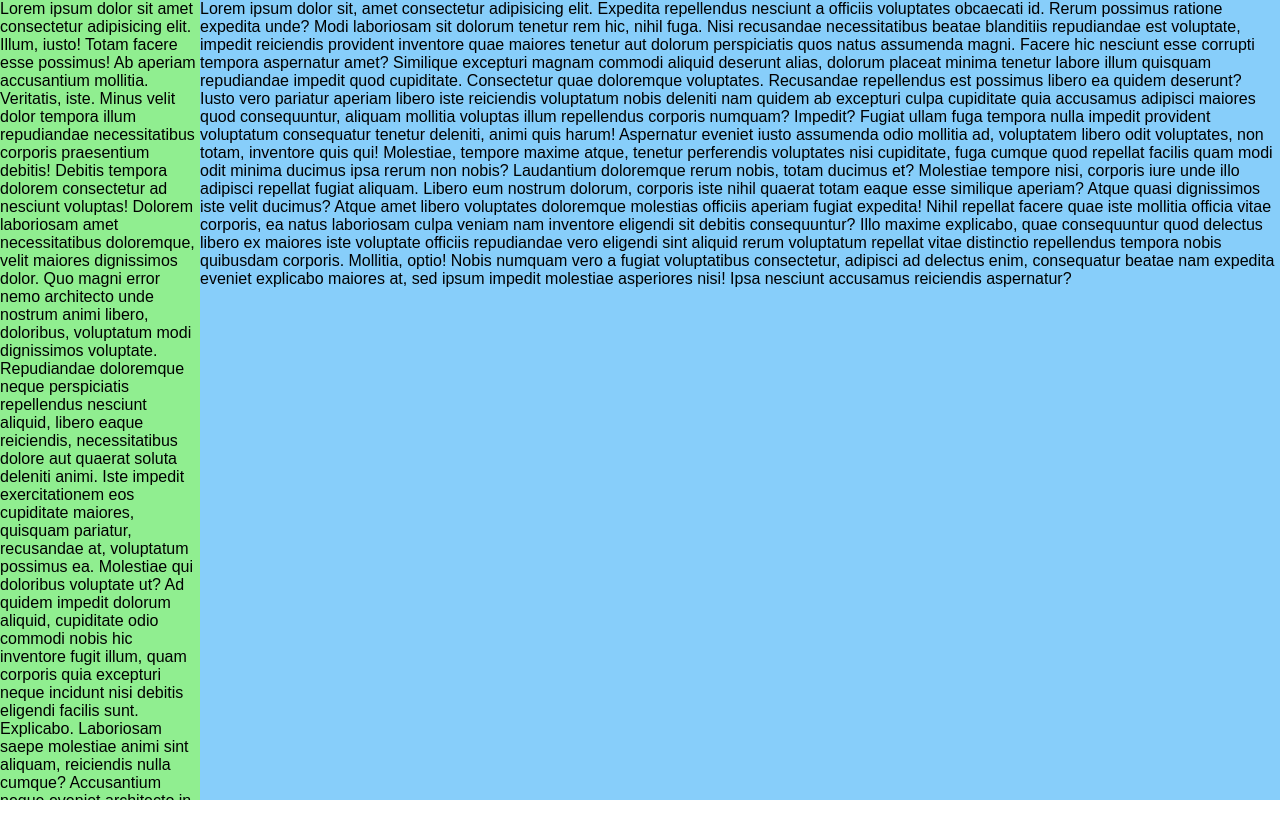
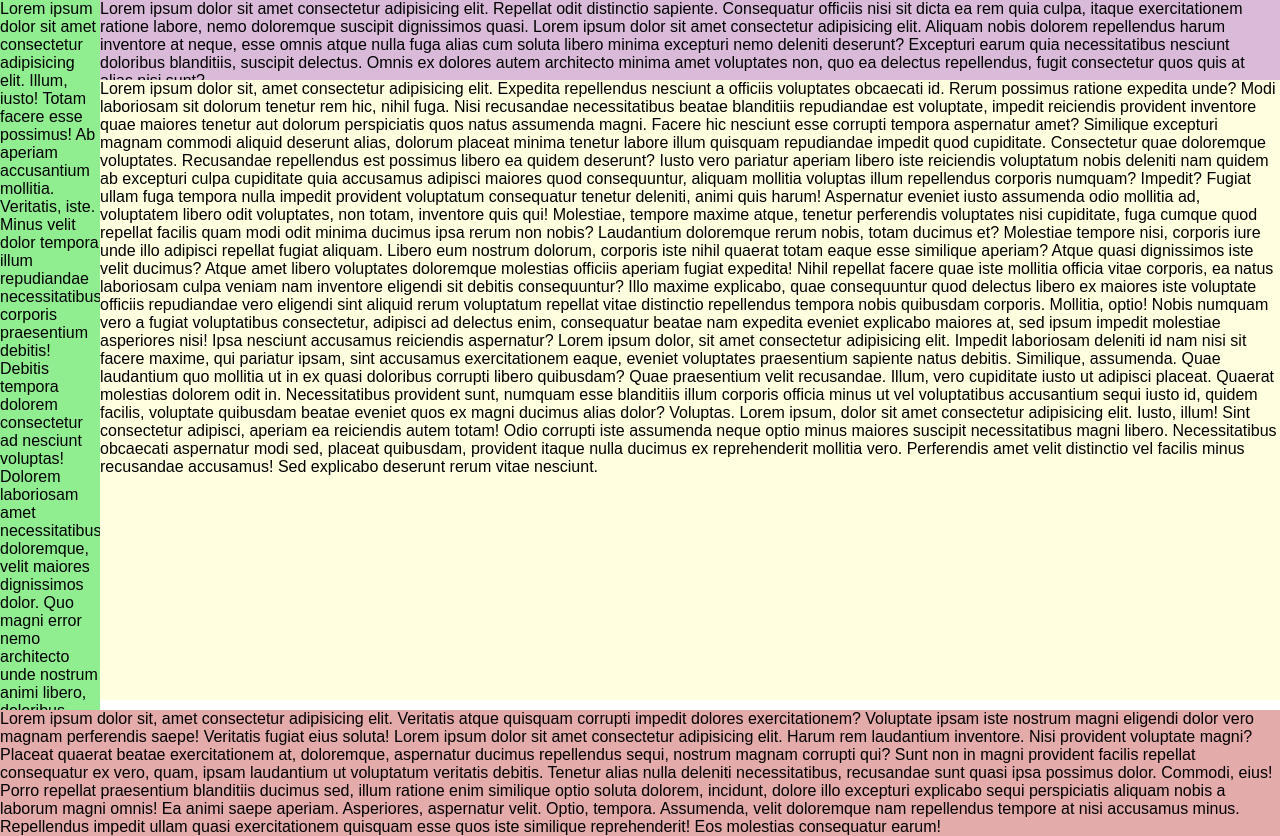
Before and after one commit to midory-rojas/html-css-spotifyweb, a plain HTML site: page inde.html in a window 1280 px wide. Before the commit the page ends 800 px from the top, so only its background shows below. Drawn offline with Linux system fonts and the light colour scheme.

Commit message:
feat:layout

```diff
--- a/css/style.css
+++ b/css/style.css
@@ -7,24 +7,35 @@
 
 .wrapper {
     width:100%;
-    height:100vh;
+    height:calc(100vh - 90px);
     display:flex;
-
-/* debug */
-    background-color: rgb(192, 170, 202);
 }
 body {
     font-family: sans-serif;
 }
-
+/* sidebar */
 .sidebar {
     background-color:lightgreen;
-    width:200px;
+    width:100px;
     flex-shrink: 0;
     overflow-y:auto;
 }
+/* content */
 .content {
-    background-color: lightskyblue;
-    width:calc(100% - 200px);
+    width:calc(100% - 100px);
+}
+header {
+    background-color: rgb(217, 187, 217);
+    height:80px;
+    overflow-x: auto;
+}
+
+main {
+    height: calc(100vh - 180px);
     overflow-y:auto;
+    background-color: lightyellow;
 }
+/* footer */
+.footer {
+    background-color: rgb(228, 171, 171);
+}
--- a/inde.html
+++ b/inde.html
@@ -9,16 +9,24 @@
 <body>
     <div class="wrapper">
        <!--Sidebar-->
-       <div class="sidebar">
+
+       <section class="sidebar">
             Lorem ipsum dolor sit amet consectetur adipisicing elit. Illum, iusto! Totam facere esse possimus! Ab aperiam accusantium mollitia. Veritatis, iste. Minus velit dolor tempora illum repudiandae necessitatibus corporis praesentium debitis!
             Debitis tempora dolorem consectetur ad nesciunt voluptas! Dolorem laboriosam amet necessitatibus doloremque, velit maiores dignissimos dolor. Quo magni error nemo architecto unde nostrum animi libero, doloribus, voluptatum modi dignissimos voluptate.
             Repudiandae doloremque neque perspiciatis repellendus nesciunt aliquid, libero eaque reiciendis, necessitatibus dolore aut quaerat soluta deleniti animi. Iste impedit exercitationem eos cupiditate maiores, quisquam pariatur, recusandae at, voluptatum possimus ea.
             Molestiae qui doloribus voluptate ut? Ad quidem impedit dolorum aliquid, cupiditate odio commodi nobis hic inventore fugit illum, quam corporis quia excepturi neque incidunt nisi debitis eligendi facilis sunt. Explicabo.
             Laboriosam saepe molestiae animi sint aliquam, reiciendis nulla cumque? Accusantium neque eveniet architecto in rem omnis quaerat blanditiis. Blanditiis non pariatur exercitationem repudiandae iure autem quam dolor corporis laborum repellendus.
             Neque velit, vel rerum quod fuga quis? Deleniti amet perspiciatis, deserunt sunt ullam quis minus dolore molestias maxime, quasi vitae vel assumenda facilis aliquid sed ab! Hic cum at corrupti.
-       </div>
+       </section>
        <!--Content-->
-       <mian class="content">
+
+       <section class="content">
+        <header>
+            Lorem ipsum dolor sit amet consectetur adipisicing elit. Repellat odit distinctio sapiente. Consequatur officiis nisi sit dicta ea rem quia culpa, itaque exercitationem ratione labore, nemo doloremque suscipit dignissimos quasi.
+            Lorem ipsum dolor sit amet consectetur adipisicing elit. Aliquam nobis dolorem repellendus harum inventore at neque, esse omnis atque nulla fuga alias cum soluta libero minima excepturi nemo deleniti deserunt?
+            Excepturi earum quia necessitatibus nesciunt doloribus blanditiis, suscipit delectus. Omnis ex dolores autem architecto minima amet voluptates non, quo ea delectus repellendus, fugit consectetur quos quis at alias nisi sunt?
+        </header>
+        <main>
             Lorem ipsum dolor sit, amet consectetur adipisicing elit. Expedita repellendus nesciunt a officiis voluptates obcaecati id. Rerum possimus ratione expedita unde? Modi laboriosam sit dolorum tenetur rem hic, nihil fuga.
             Nisi recusandae necessitatibus beatae blanditiis repudiandae est voluptate, impedit reiciendis provident inventore quae maiores tenetur aut dolorum perspiciatis quos natus assumenda magni. Facere hic nesciunt esse corrupti tempora aspernatur amet?
             Similique excepturi magnam commodi aliquid deserunt alias, dolorum placeat minima tenetur labore illum quisquam repudiandae impedit quod cupiditate. Consectetur quae doloremque voluptates. Recusandae repellendus est possimus libero ea quidem deserunt?
@@ -29,7 +37,24 @@
             Atque amet libero voluptates doloremque molestias officiis aperiam fugiat expedita! Nihil repellat facere quae iste mollitia officia vitae corporis, ea natus laboriosam culpa veniam nam inventore eligendi sit debitis consequuntur?
             Illo maxime explicabo, quae consequuntur quod delectus libero ex maiores iste voluptate officiis repudiandae vero eligendi sint aliquid rerum voluptatum repellat vitae distinctio repellendus tempora nobis quibusdam corporis. Mollitia, optio!
             Nobis numquam vero a fugiat voluptatibus consectetur, adipisci ad delectus enim, consequatur beatae nam expedita eveniet explicabo maiores at, sed ipsum impedit molestiae asperiores nisi! Ipsa nesciunt accusamus reiciendis aspernatur?
-       </mian>
+            Lorem ipsum dolor, sit amet consectetur adipisicing elit. Impedit laboriosam deleniti id nam nisi sit facere maxime, qui pariatur ipsam, sint accusamus exercitationem eaque, eveniet voluptates praesentium sapiente natus debitis.
+            Similique, assumenda. Quae laudantium quo mollitia ut in ex quasi doloribus corrupti libero quibusdam? Quae praesentium velit recusandae. Illum, vero cupiditate iusto ut adipisci placeat. Quaerat molestias dolorem odit in.
+            Necessitatibus provident sunt, numquam esse blanditiis illum corporis officia minus ut vel voluptatibus accusantium sequi iusto id, quidem facilis, voluptate quibusdam beatae eveniet quos ex magni ducimus alias dolor? Voluptas.
+            Lorem ipsum, dolor sit amet consectetur adipisicing elit. Iusto, illum! Sint consectetur adipisci, aperiam ea reiciendis autem totam! Odio corrupti iste assumenda neque optio minus maiores suscipit necessitatibus magni libero.
+            Necessitatibus obcaecati aspernatur modi sed, placeat quibusdam, provident itaque nulla ducimus ex reprehenderit mollitia vero. Perferendis amet velit distinctio vel facilis minus recusandae accusamus! Sed explicabo deserunt rerum vitae nesciunt.
+        </main>
+    </section>
     </div>
+    <!--Footer-->
+
+    <footer>
+        <section class="footer">
+            Lorem ipsum dolor sit, amet consectetur adipisicing elit. Veritatis atque quisquam corrupti impedit dolores exercitationem? Voluptate ipsam iste nostrum magni eligendi dolor vero magnam perferendis saepe! Veritatis fugiat eius soluta!
+            Lorem ipsum dolor sit amet consectetur adipisicing elit. Harum rem laudantium inventore. Nisi provident voluptate magni? Placeat quaerat beatae exercitationem at, doloremque, aspernatur ducimus repellendus sequi, nostrum magnam corrupti qui?
+            Sunt non in magni provident facilis repellat consequatur ex vero, quam, ipsam laudantium ut voluptatum veritatis debitis. Tenetur alias nulla deleniti necessitatibus, recusandae sunt quasi ipsa possimus dolor. Commodi, eius!
+            Porro repellat praesentium blanditiis ducimus sed, illum ratione enim similique optio soluta dolorem, incidunt, dolore illo excepturi explicabo sequi perspiciatis aliquam nobis a laborum magni omnis! Ea animi saepe aperiam.
+            Asperiores, aspernatur velit. Optio, tempora. Assumenda, velit doloremque nam repellendus tempore at nisi accusamus minus. Repellendus impedit ullam quasi exercitationem quisquam esse quos iste similique reprehenderit! Eos molestias consequatur earum!
+        </section>
+    </footer>
 </body>
 </html>
```
Lines whose indentation alone changed are shown as unchanged.
